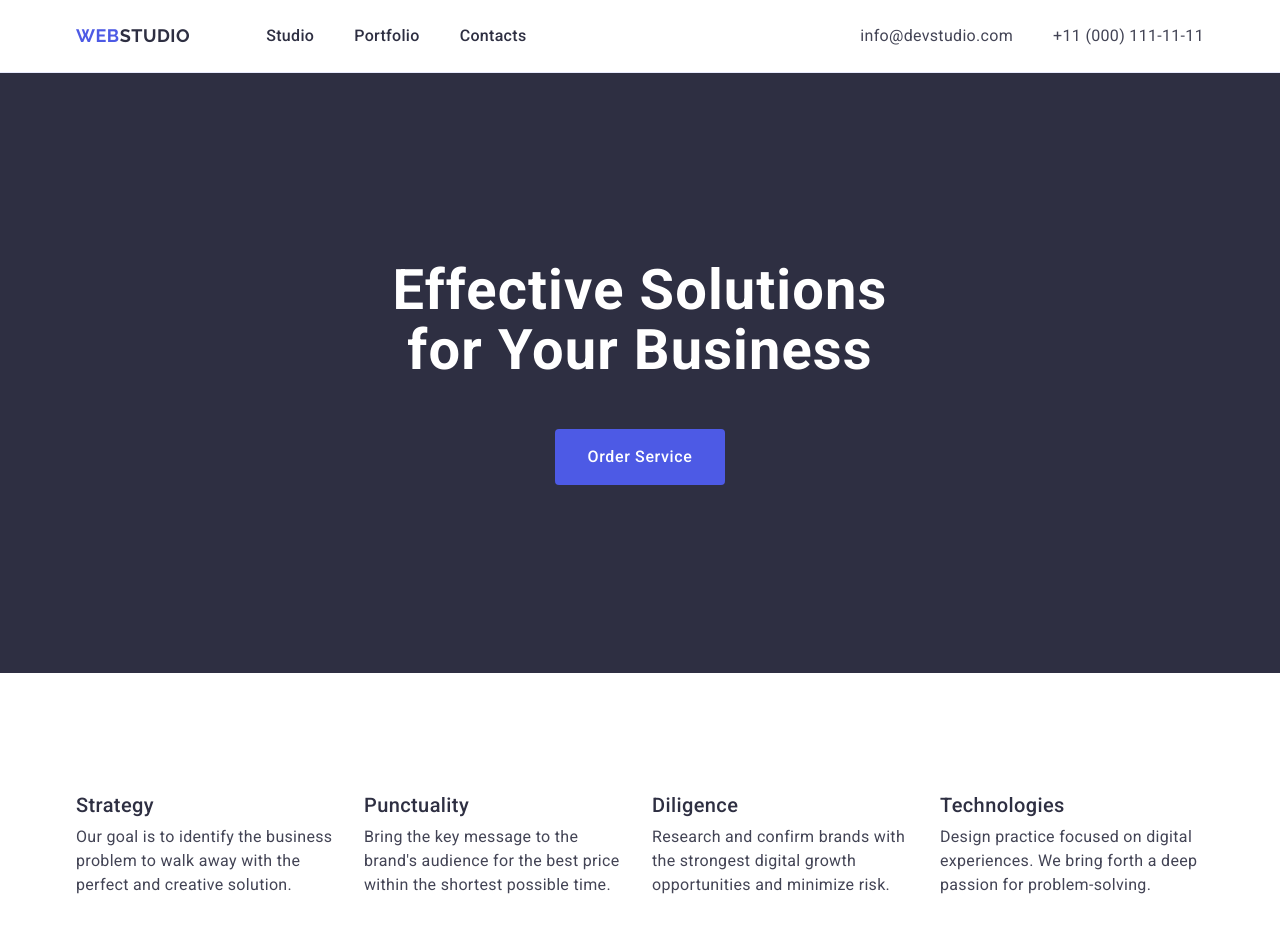
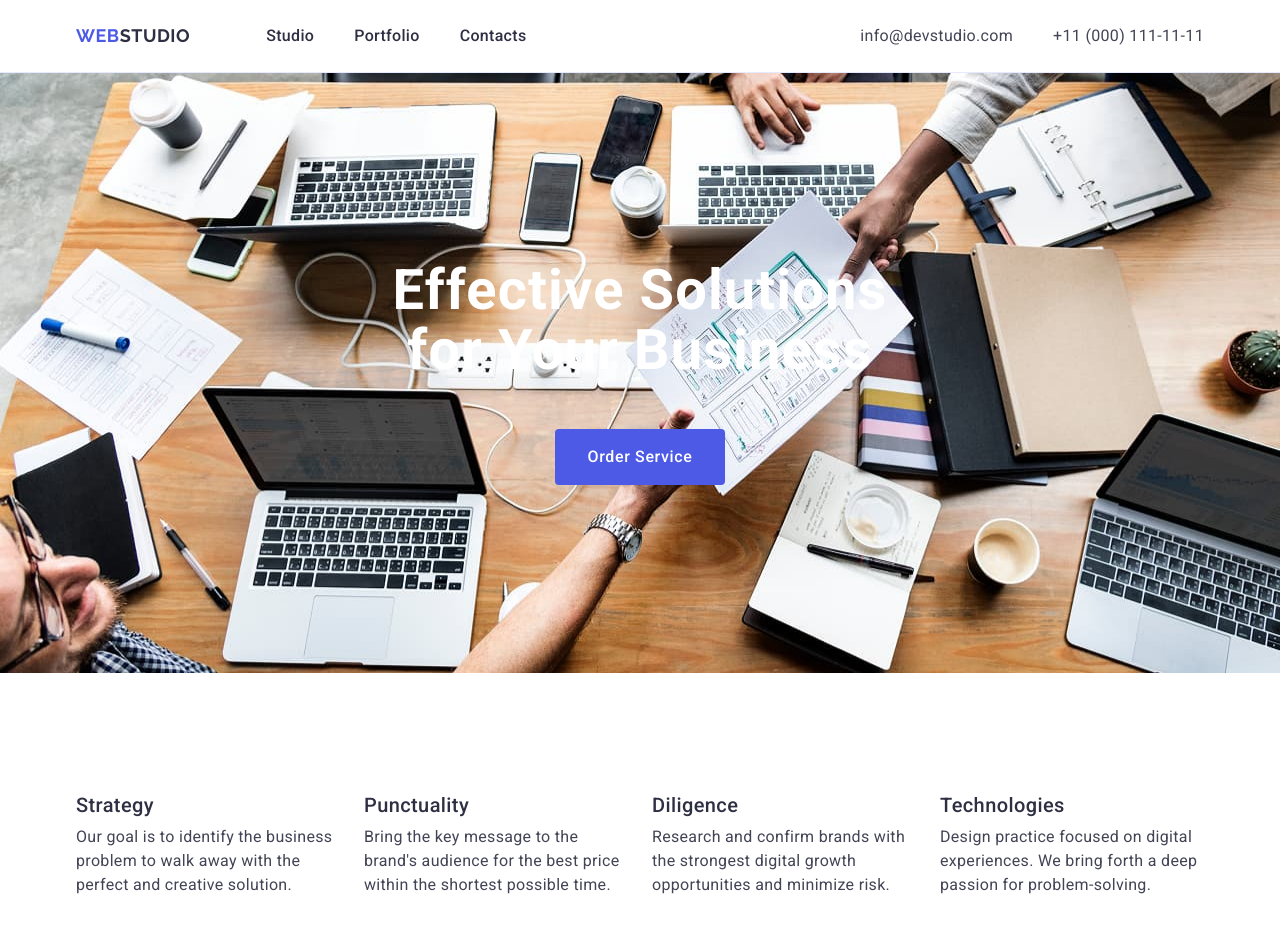
Before and after one commit to KlimmN/goit-markup-hw-04, a plain HTML site: page index.html in a window 1280 px wide. Shown: the top 932 px of the page. Drawn offline with nearby package versions, Linux system fonts and the light colour scheme.

Commit message:
updt svg

```diff
--- a/css/styles.css
+++ b/css/styles.css
@@ -163,6 +163,9 @@ ol {
     background-color: #2e2f42;
     line-height: 1.07;
     padding: 188px 0;
+    background-image: url(../images/team/people-office.jpg);
+    background-repeat: no-repeat;
+    background-size: cover;
 }
 
 .hero-container {
```
Also changed, not shown: images/symbol-defs.svg (added), images/team/people-office.jpg (added).
